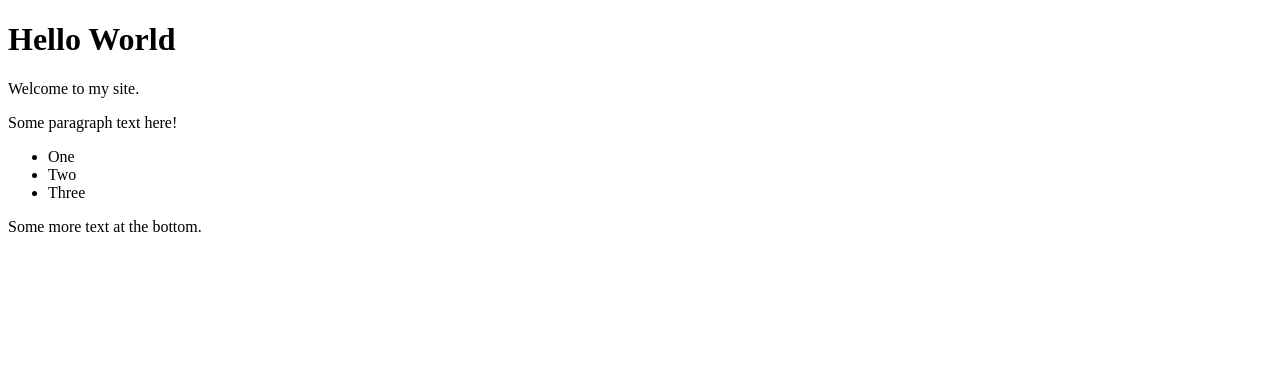
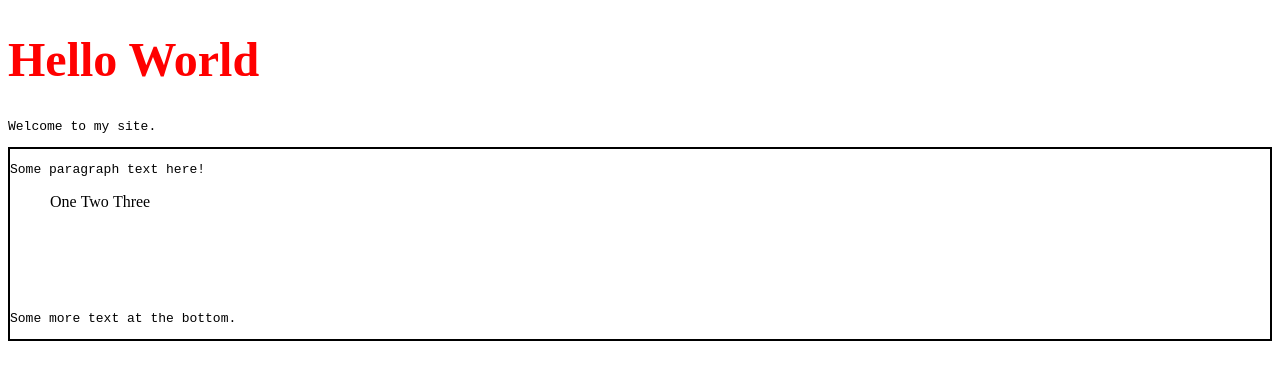
Before and after one commit to s2t2/website-playground-2022, a plain HTML site: page index.html in a window 1280 px wide. Drawn offline with Linux system fonts and the light colour scheme.

Commit message:
Use inline styles

```diff
--- a/index.html
+++ b/index.html
@@ -5,20 +5,20 @@
     <title>Hello | My Site</title>
   </head>
   <body>
-    <h1>Hello World</h1>
+    <h1 style="font-size:48px; color: red;">Hello World</h1>
 
-    <p>Welcome to my site.</p>
+    <p style="font-family: monospace; color: '#ccc';">Welcome to my site.</p>
 
-    <div>
-      <p>Some paragraph text here!</p>
+    <div style="border: 2px solid #000;">
+      <p style="font-family: monospace; color: '#ccc';">Some paragraph text here!</p>
 
-      <ul>
-        <li>One</li>
-        <li>Two</li>
-        <li>Three</li>
-      </ul>
+      <ol style="list-style:none;">
+        <li style="display: inline;">One</li>
+        <li style="display: inline;">Two</li>
+        <li style="display: inline;">Three</li>
+      </ol>
 
-      <p>Some more text at the bottom.</p>
+      <p style="font-family: monospace; color: 'red'; margin-top: 100px;">Some more text at the bottom.</p>
     </div>
   </body>
 </html>
```
